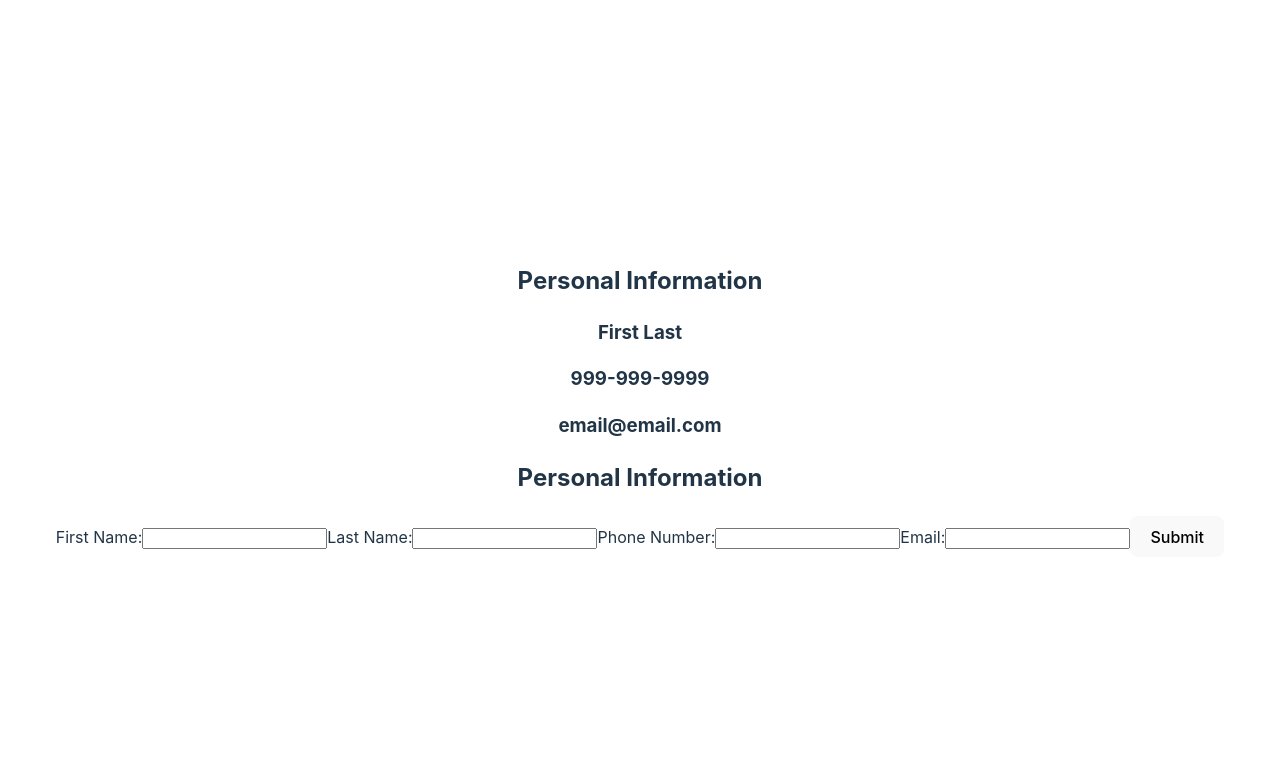
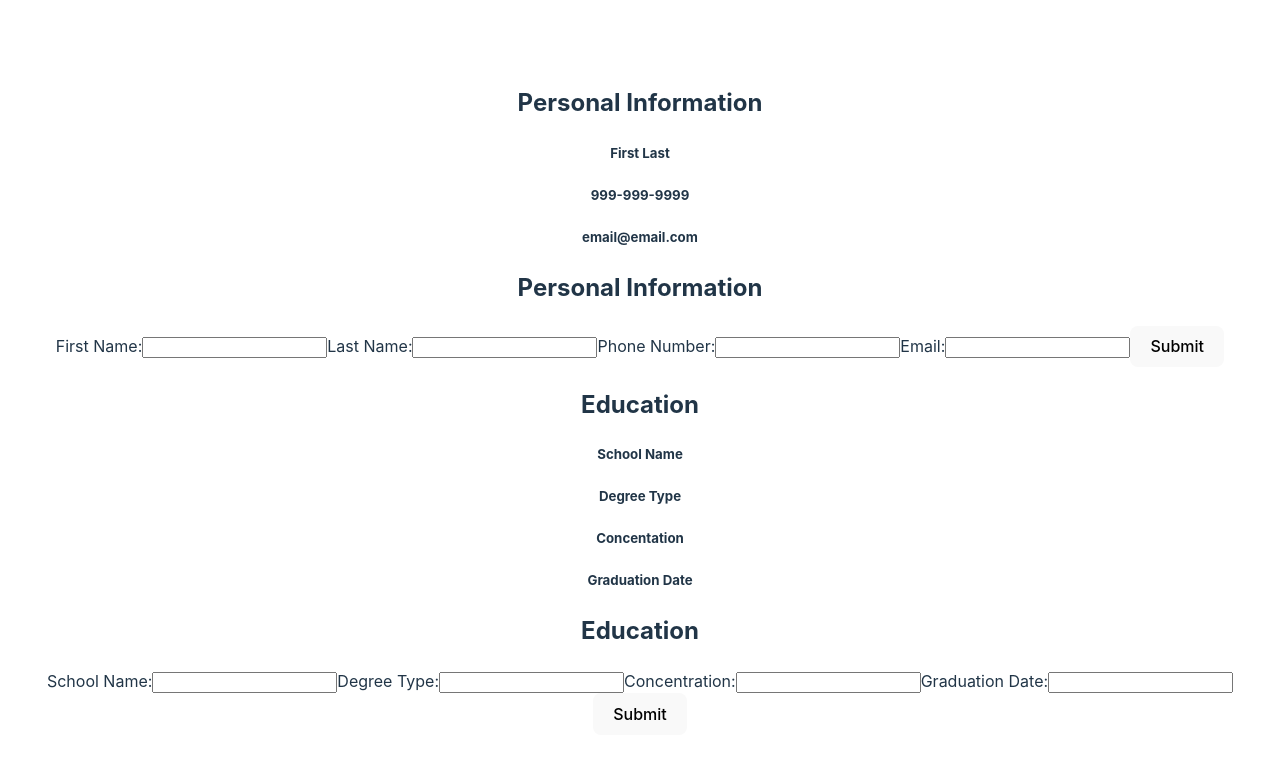
Before and after one commit to crolfs47/odin-react-cv, a React (Vite) app: page / in a window 1280 px wide. Shown: the top 758 px of the page. Built offline with nearby package versions, Linux system fonts and the light colour scheme.

Commit message:
Add education info form

```diff
--- a/src/App.jsx
+++ b/src/App.jsx
@@ -2,6 +2,8 @@ import { useState } from 'react'
 import './App.css'
 import PersonalInfo from './components/PersonalInfo'
 import PersonalInfoForm from './components/PersonalInfoForm'
+import EducationInfo from './components/EducationInfo'
+import EducationInfoForm from './components/EducationInfoForm'
 
 function App() {
   const [info, setInfo] = useState({
@@ -11,11 +13,20 @@ function App() {
     email: "email@email.com",
   })
 
+  const [education, setEducation] = useState({
+    schoolName: "School Name",
+    degreeType: "Degree Type",
+    concentration: "Concentation",
+    graduationDate: "Graduation Date",
+  })
+
   return (
     <>
       <div>
         <PersonalInfo {...info} />
-        <PersonalInfoForm handleInfoUpdate={(newInfo) => setInfo(newInfo)} />
+        <PersonalInfoForm handleUpdate={(newInfo) => setInfo(newInfo)} />
+        <EducationInfo {...education} />
+        <EducationInfoForm handleUpdate={(newEducation) => setEducation(newEducation)} />
       </div>
     </>
   )
--- /dev/null
+++ b/src/components/EducationInfo.jsx
@@ -0,0 +1,19 @@
+function EducationInfo({
+  schoolName,
+  degreeType,
+  concentration,
+  graduationDate,
+}) {
+
+  return (
+    <>
+    <h2>Education</h2>
+    <h5>{schoolName}</h5>
+    <h5>{degreeType}</h5>
+    <h5>{concentration}</h5>
+    <h5>{graduationDate}</h5>
+  </>
+  )
+}
+
+export default EducationInfo;
--- /dev/null
+++ b/src/components/EducationInfoForm.jsx
@@ -0,0 +1,63 @@
+import { useState } from "react";
+
+export default function EducationInfoForm({ handleUpdate }) {
+  const [education, setEducation] = useState({
+    schoolName: "",
+    degreeType: "",
+    concentration: "",
+    graduationDate: "",
+  });
+
+  function handleEducationChange(e) {
+    setEducation({
+      ...education,
+      [e.target.name]: e.target.value,
+    });
+  }
+
+  function handleSubmit(e) {
+    e.preventDefault();
+    handleUpdate(education);
+  }
+
+  return (
+    <>
+      <h2>Education</h2>
+      <form onSubmit={handleSubmit}>
+        <label>
+          School Name:
+          <input
+            value={education.schoolName}
+            name="schoolName"
+            onChange={handleEducationChange}
+          ></input>
+        </label>
+        <label>
+          Degree Type:
+          <input
+            value={education.degreeType}
+            name="degreeType"
+            onChange={handleEducationChange}
+          ></input>
+        </label>
+        <label>
+          Concentration:
+          <input
+            value={education.concentration}
+            name="concentration"
+            onChange={handleEducationChange}
+          ></input>
+        </label>
+        <label>
+          Graduation Date:
+          <input
+            value={education.graduationDate}
+            name="graduationDate"
+            onChange={handleEducationChange}
+          ></input>
+        </label>
+        <button type="submit"> Submit </button>
+      </form>
+    </>
+  );
+}
--- a/src/components/PersonalInfo.jsx
+++ b/src/components/PersonalInfo.jsx
@@ -8,9 +8,9 @@ function PersonalInfo({
   return (
     <>
       <h2>Personal Information</h2>
-      <h3>{firstName} {lastName}</h3>
-      <h3>{phone}</h3>
-      <h3>{email}</h3>
+      <h5>{firstName} {lastName}</h5>
+      <h5>{phone}</h5>
+      <h5>{email}</h5>
     </>
   )
 }
--- a/src/components/PersonalInfoForm.jsx
+++ b/src/components/PersonalInfoForm.jsx
@@ -1,7 +1,6 @@
 import { useState } from "react";
-import PersonalInfo from "./PersonalInfo";
 
-export default function PersonalInfoForm({handleInfoUpdate}) {
+export default function PersonalInfoForm({handleUpdate}) {
   const [info, setInfo] = useState({
     firstName: "",
     lastName: "",
@@ -19,7 +18,7 @@ export default function PersonalInfoForm({handleInfoUpdate}) {
   function handleSubmit(e) {
     e.preventDefault();
     console.log(info);
-    handleInfoUpdate(info);
+    handleUpdate(info);
   }
 
   return (
```
